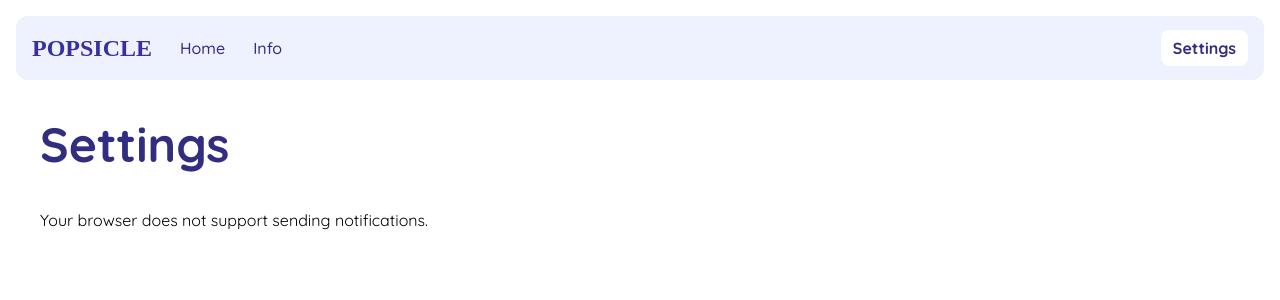
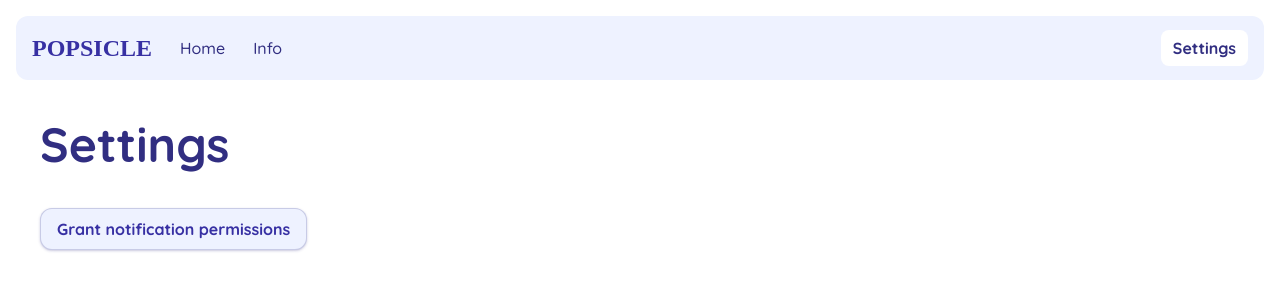
Before and after one commit to mirorauhala/popsicle, a React (Create React App) app: page /settings in a window 1280 px wide. Shown: the top 300 px of the page. Built offline with nearby package versions, Linux system fonts and the light colour scheme; a web font is replaced by a local one.

Commit message:
Fix incorrect notification message

```diff
--- a/src/pages/Settings.js
+++ b/src/pages/Settings.js
@@ -27,8 +27,7 @@ export default function Settings() {
       <h1 className="font-bold text-5xl mb-10 text-indigo-900">Settings</h1>
 
       {"Notification" in window ? (
-        <p>Your browser does not support sending notifications.</p>
-      ) : permissions === "granted" ? (
+        permissions === "granted" ? (
           <Button onClick={handleNotificationTest}>
             Send a test notification
           </Button>
@@ -36,6 +35,9 @@ export default function Settings() {
           <Button onClick={handleNotificationPermission}>
             Grant notification permissions
           </Button>
+        )
+      ) : (
+        <p>Your browser does not support sending notifications.</p>
       )}
     </div>
   );
```
Lines whose indentation alone changed are shown as unchanged.
